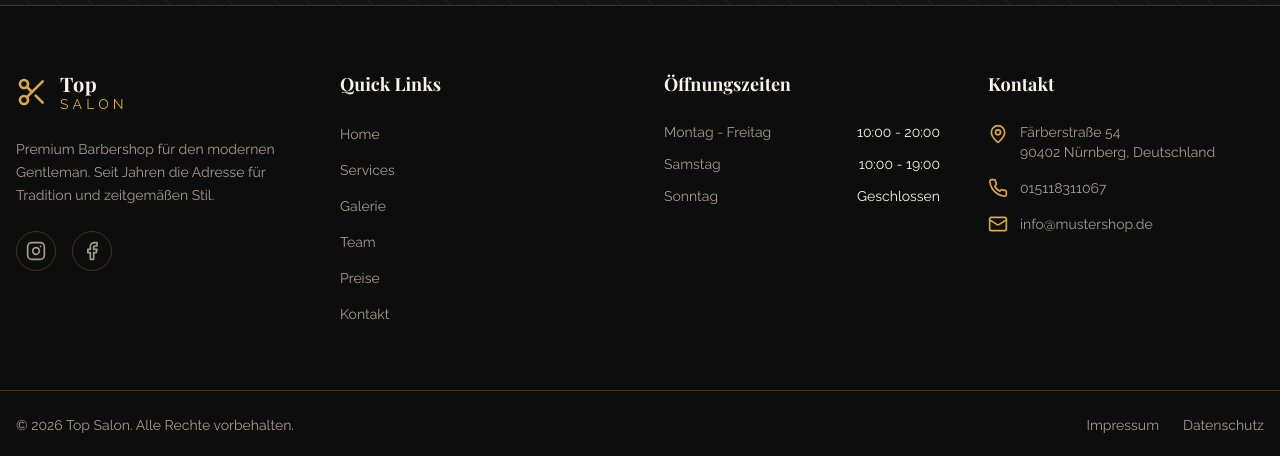
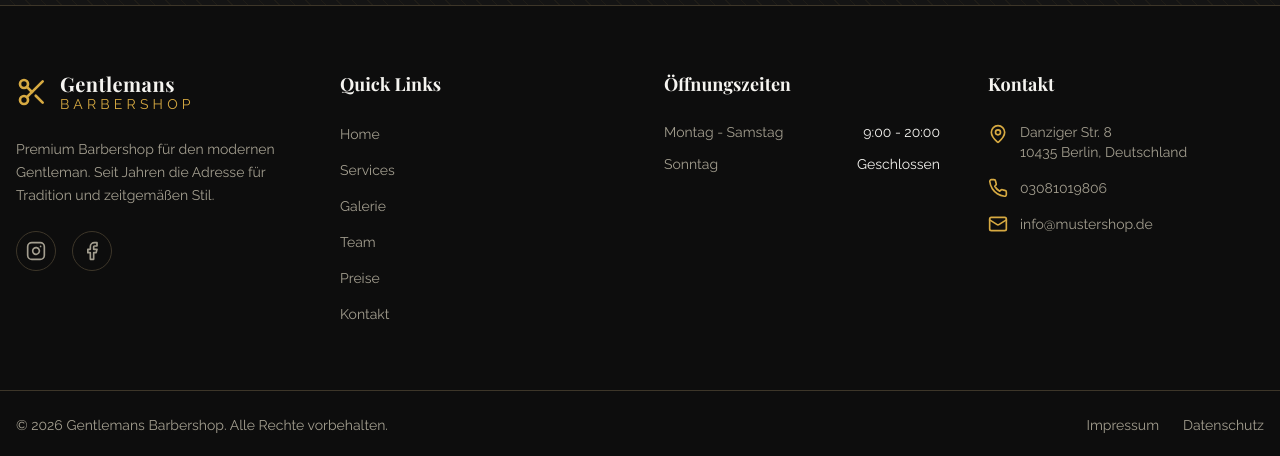
Before and after one commit to hbmarkofficial-business/Gentlemans-Barbershop, a React (Vite) app: page / in a window 1280 px wide. Shown: the part 4579-5035 px from the top of the page. Built offline with nearby package versions, Linux system fonts and the light colour scheme.

Commit message:
Update Footer.tsx

```diff
--- a/src/components/Footer.tsx
+++ b/src/components/Footer.tsx
@@ -15,10 +15,10 @@ export const Footer = () => {
               <Scissors className="w-8 h-8 text-primary transition-transform duration-300 group-hover:rotate-45" />
               <div className="flex flex-col">
                 <span className="font-display text-xl font-bold text-foreground tracking-wide">
-                  Top
+                  Gentlemans
                 </span>
                 <span className="text-primary text-sm tracking-[0.3em] uppercase -mt-1">
-                  Salon
+                  Barbershop
                 </span>
               </div>
             </Link>
@@ -82,13 +82,10 @@ export const Footer = () => {
             </h4>
             <ul className="space-y-3 text-sm">
               <li className="flex justify-between text-muted-foreground">
-                <span>Montag - Freitag</span>
-                <span className="text-foreground">10:00 - 20:00</span>
+                <span>Montag - Samstag</span>
+                <span className="text-foreground">9:00 - 20:00</span>
               </li>
-            <li className="flex justify-between text-muted-foreground">
-                <span>Samstag</span>
-                <span className="text-foreground">10:00 - 19:00 </span>
-              </li>
+
 
               <li className="flex justify-between text-muted-foreground">
                 <span>Sonntag</span>
@@ -106,17 +103,17 @@ export const Footer = () => {
               <li className="flex items-start gap-3">
                 <MapPin className="w-5 h-5 text-primary shrink-0 mt-0.5" />
                 <span className="text-muted-foreground text-sm">
-                 Färberstraße 54<br />
-                  90402 Nürnberg, Deutschland
+                 Danziger Str. 8<br />
+                  10435 Berlin, Deutschland
                 </span>
               </li>
               <li className="flex items-center gap-3">
                 <Phone className="w-5 h-5 text-primary shrink-0" />
                 <a
-                  href="tel:015118311067"
+                  href="tel:03081019806"
                   className="text-muted-foreground hover:text-primary transition-colors text-sm"
                 >
-                015118311067
+                03081019806
                 </a>
               </li>
               <li className="flex items-center gap-3">
@@ -137,7 +134,7 @@ export const Footer = () => {
       <div className="border-t border-border">
         <div className="container mx-auto px-4 py-6 flex flex-col md:flex-row justify-between items-center gap-4">
           <p className="text-muted-foreground text-sm">
-            © {currentYear} Top Salon. Alle Rechte vorbehalten.
+            © {currentYear} Gentlemans Barbershop. Alle Rechte vorbehalten.
           </p>
           <div className="flex gap-6 text-sm">
             <Link to="/impressum" className="text-muted-foreground hover:text-primary transition-colors">
```
